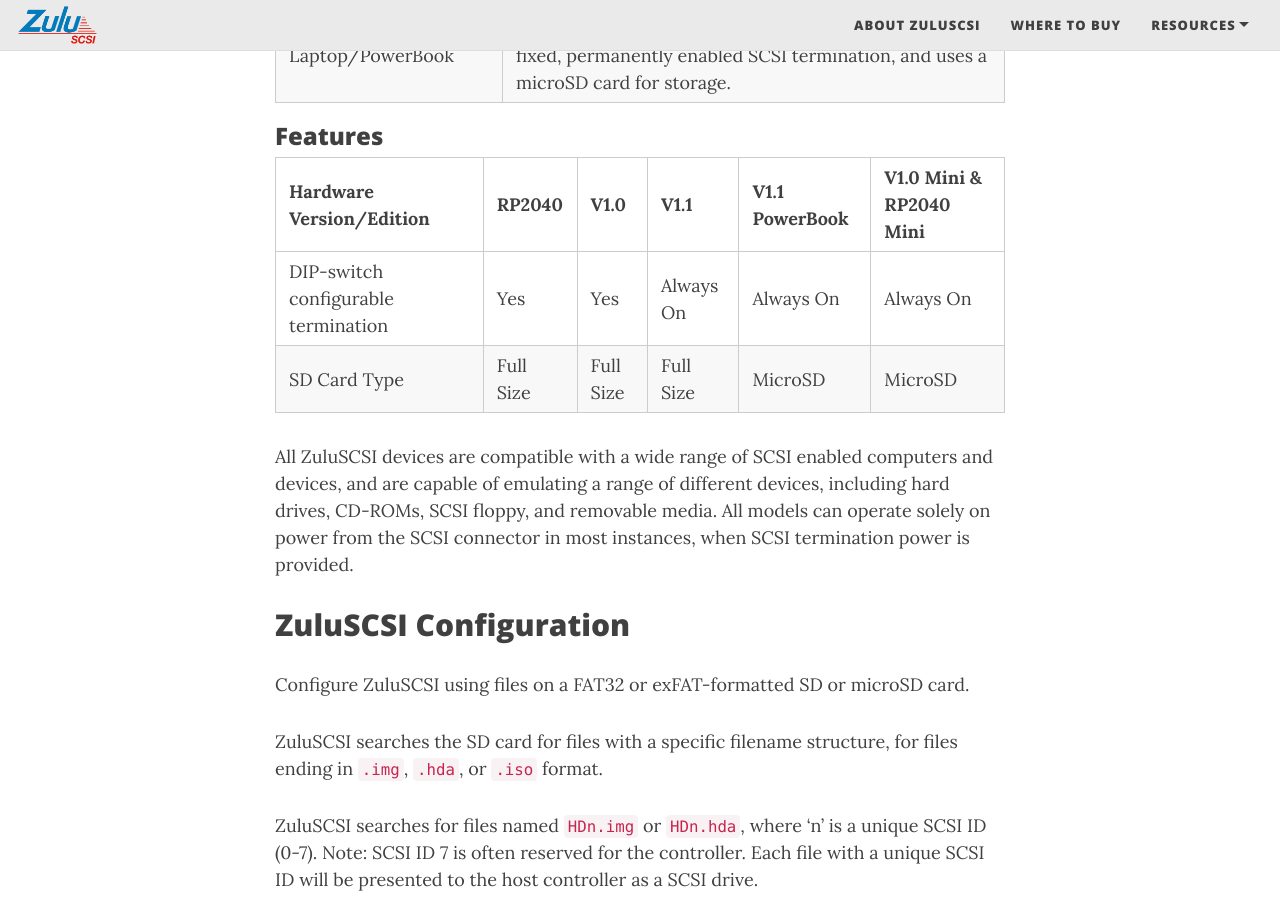
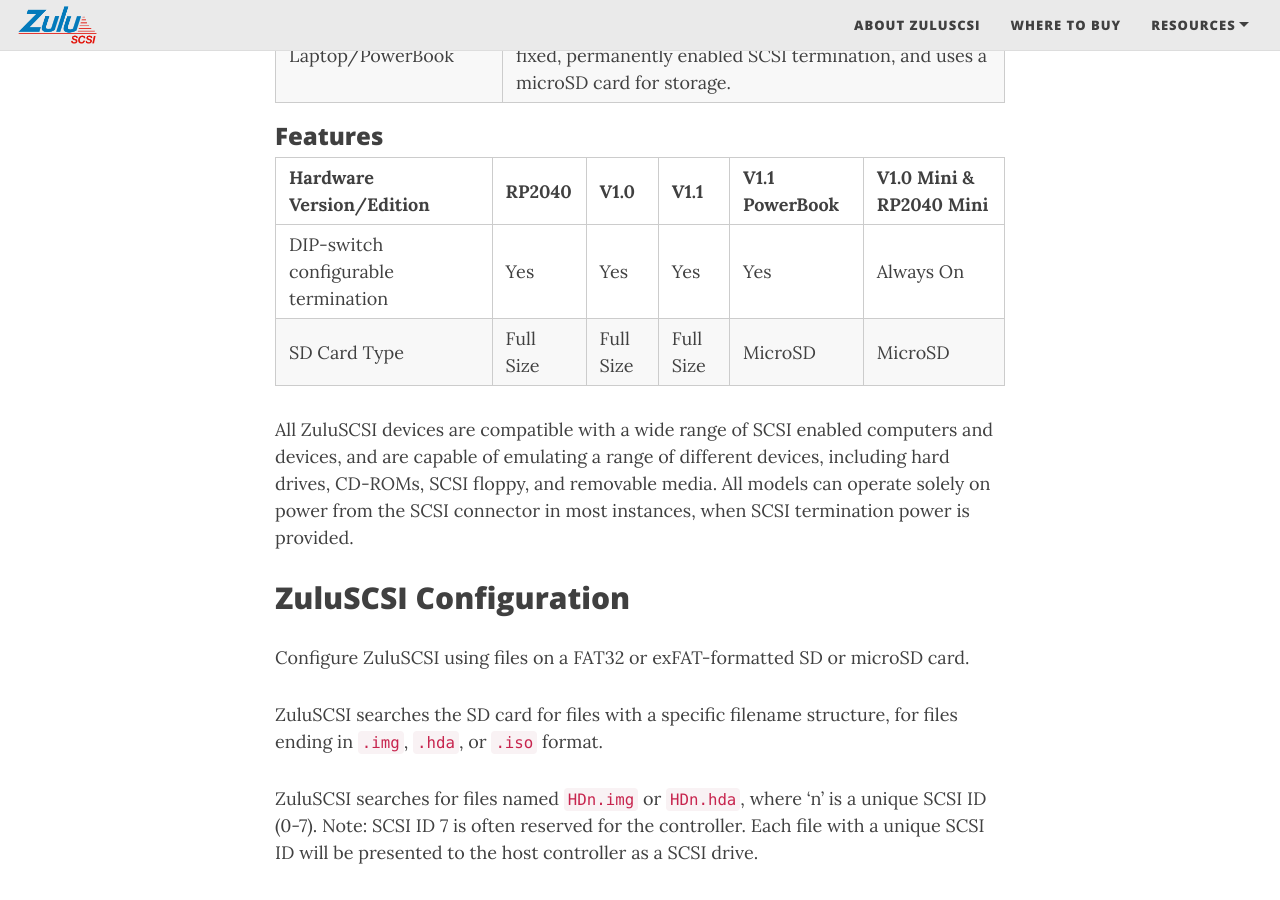
Before and after one commit to ZuluSCSI/ZuluSCSI.com, a Jekyll site: the page built from ZuluSCSI-Manual.md, in a window 1280 px wide and 900 px high, scrolled down 1586 px. Built offline with Jekyll 4.4.1, drawn with Linux system fonts in a browser that asks for light colours; nearby versions of some CDN libraries; our own code applies the rules of GitHub Pages for plain Markdown files.

Commit message:
Correct error in table showing which devices have DIP-switch controlled termination.

```diff
--- a/ZuluSCSI-Manual.md
+++ b/ZuluSCSI-Manual.md
@@ -41,7 +41,7 @@
 
 | Hardware Version/Edition                                     | RP2040    |V1.0       | V1.1      | V1.1 PowerBook | V1.0 Mini & RP2040 Mini |
 | ------------------------------------------------------------ | --------- | --------- | --------- | -------------- |-------------------------|
-| DIP-switch configurable termination                          | Yes       | Yes       | Always On | Always On      | Always On |
+| DIP-switch configurable termination                          | Yes       | Yes       | Yes       | Yes            | Always On |
 | SD Card Type                                                 | Full Size | Full Size | Full Size | MicroSD        | MicroSD        |
 
 All ZuluSCSI devices are compatible with a wide range of SCSI enabled computers and devices, and are capable of emulating a range of different devices, including hard drives, CD-ROMs, SCSI floppy, and removable media. All models can operate solely on power from the SCSI connector in most instances, when SCSI termination power is provided.
```
